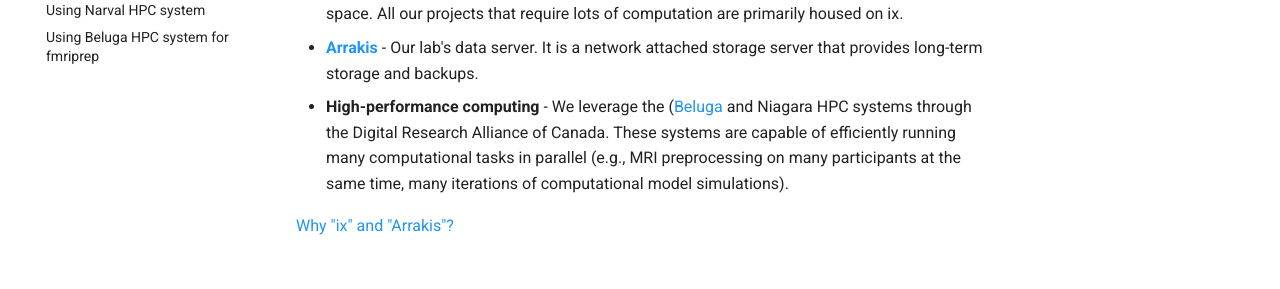
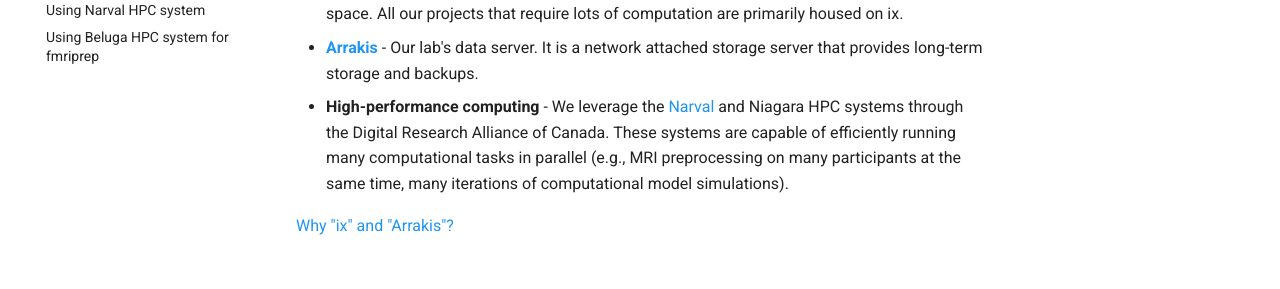
Before and after one commit to macklab/manual, an MkDocs documentation site: the page built from docs/computing.md, in a window 1280 px wide. Shown: the part 319-608 px from the top of the page. Built offline with MkDocs 1.6.1 and Material for MkDocs 9.7.7, drawn with Linux system fonts in a browser that asks for light colours.

Commit message:
Update computing.md

```diff
--- a/docs/computing.md
+++ b/docs/computing.md
@@ -4,6 +4,6 @@
 
 * **[ix](ix.md)** - Our lab's local computation server. It is a multicore system with high RAM and disk space. All our projects that require lots of computation are primarily housed on ix.
 * **[Arrakis](arrakis.md)** - Our lab's data server. It is a network attached storage server that provides long-term storage and backups.
-* **High-performance computing** - We leverage the ([Beluga](beluga.md) and Niagara HPC systems through the Digital Research Alliance of Canada. These systems are capable of efficiently running many computational tasks in parallel (e.g., MRI preprocessing on many participants at the same time, many iterations of computational model simulations).
+* **High-performance computing** - We leverage the [Narval](narval.md) and Niagara HPC systems through the Digital Research Alliance of Canada. These systems are capable of efficiently running many computational tasks in parallel (e.g., MRI preprocessing on many participants at the same time, many iterations of computational model simulations).
 
 [Why "ix" and "Arrakis"?](https://dune.fandom.com/wiki/List_of_planets)
```
